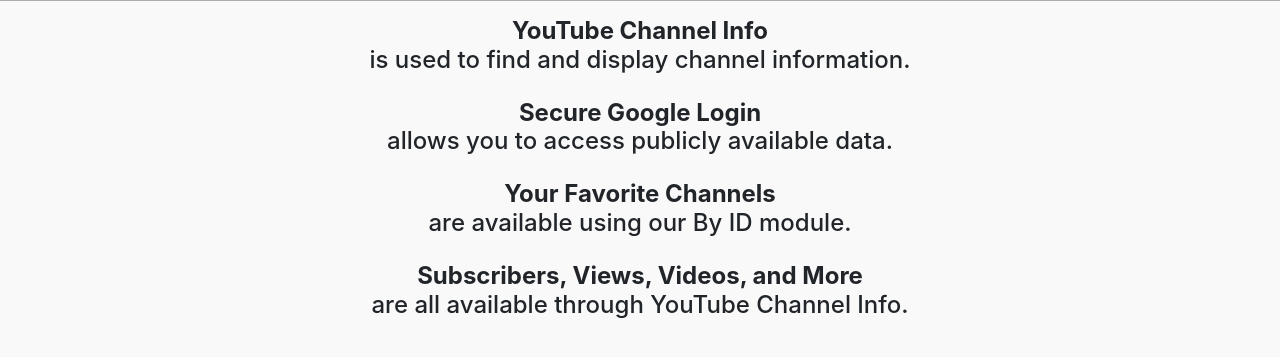
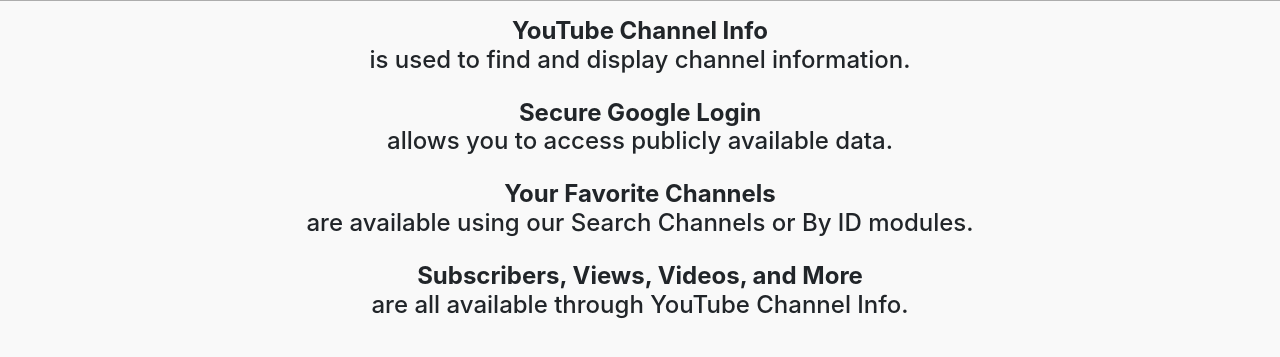
Before and after one commit to jakewestling/youtube_channel, a PHP site: page /app.php in a window 1280 px wide. Shown: the part 88-445 px from the top of the page. Run offline with PHP 8.4, Linux system fonts and the light colour scheme; some libraries are stand-ins or nearby versions.

Commit message:
prepared for deploy

```diff
--- a/home.php
+++ b/home.php
@@ -2,7 +2,7 @@
   <div class="col-12">
     <h4 class="mt-3 mb-0"><span class="font-weight-bold">YouTube Channel Info</span></h4><h4 class="mb-4"> is used to find and display channel information.</h4>
     <h4 class="mb-0"><span class="font-weight-bold">Secure Google Login</span></h4><h4 class="mb-4"> allows you to access publicly available data.</h4>
-    <h4 class="mb-0"><span class="font-weight-bold">Your Favorite Channels</span></h4><h4 class="mb-4"> are available using our By ID module.</h4>
+    <h4 class="mb-0"><span class="font-weight-bold">Your Favorite Channels</span></h4><h4 class="mb-4"> are available using our Search Channels or By ID modules.</h4>
     <h4 class="mb-0"><span class="font-weight-bold">Subscribers, Views, Videos, and More</span></h4><h4 class="mb-4"> are all available through YouTube Channel Info.</h4>
   </div>
 </div>
--- a/script/main_script.js
+++ b/script/main_script.js
@@ -16,7 +16,6 @@ const channelForm = document.getElementById('channel-form');
 const channelInput = document.getElementById('channel-input');
 const videoContainer = document.getElementById('video-container');
 
-// const defaultChannelID = 'UC29ju8bIPH5as8OGnQzwJyA'; (Traversy)
 const defaultChannelID = 'UClePynY267S97vwsxfbF5hg'; //EngineersEscape
 
 // Form submit and change channel
```
Also changed, not shown: .htaccess, README.md.
